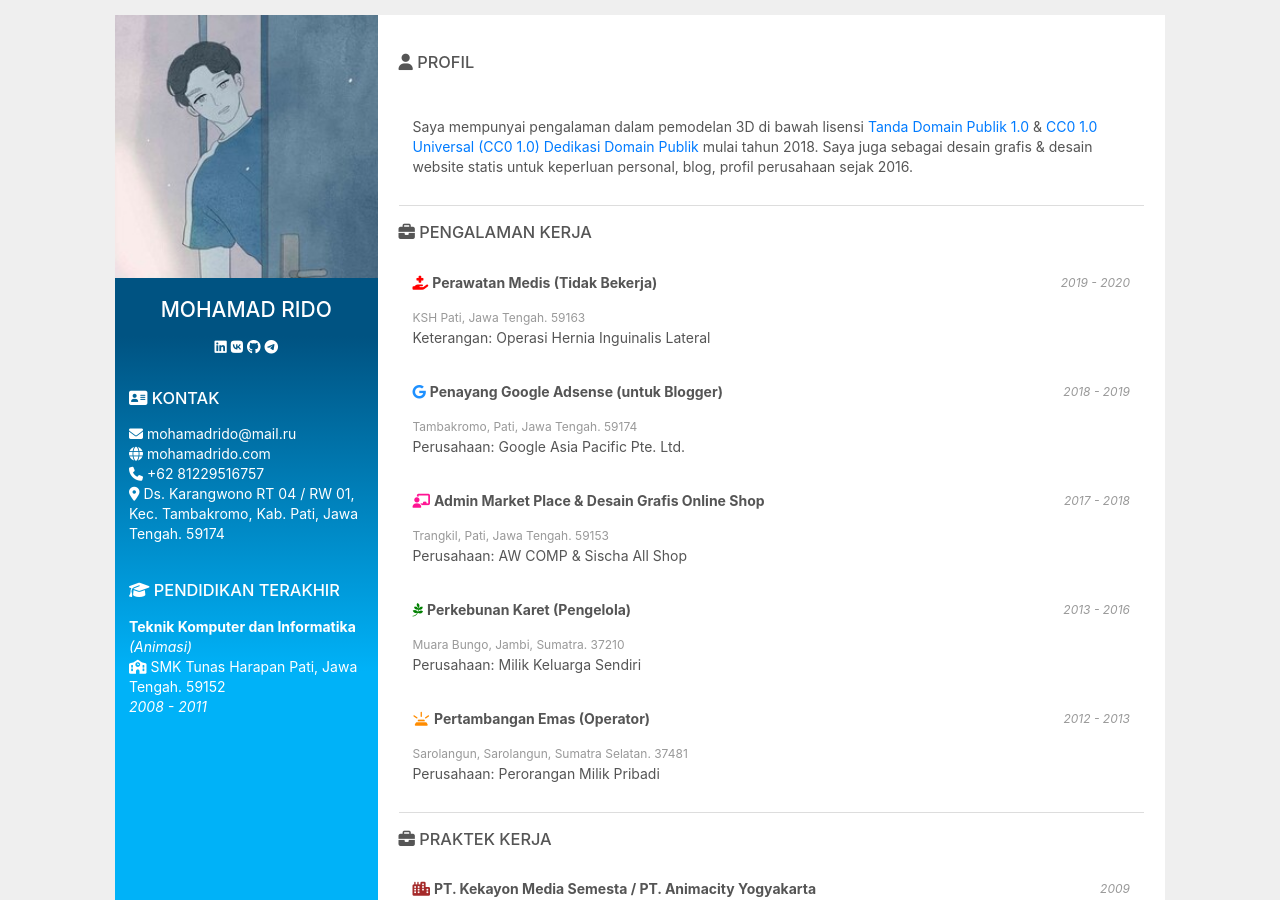
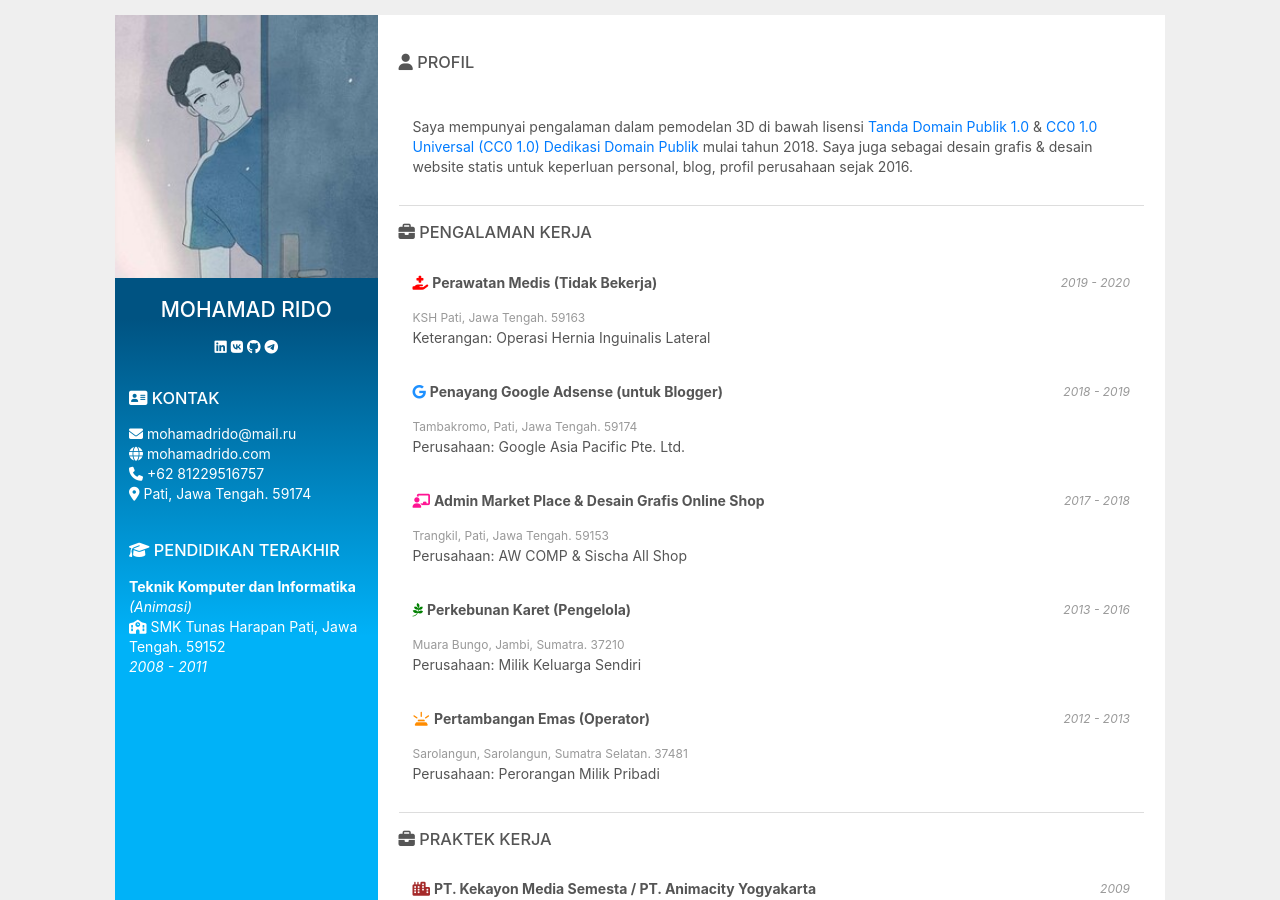
Before and after one commit to j5sacolasembalagens-pixel/xkhujztrbowverbtqv9mmmgnutuqjjakzdfafbwww, a Jekyll site: the page built from id.html, in a window 1280 px wide and 900 px high. Built offline with Jekyll 4.4.1, drawn with Linux system fonts in a browser that asks for light colours; nearby versions of some CDN libraries.

Commit message:
Update id.html

```diff
--- a/id.html
+++ b/id.html
@@ -22,7 +22,7 @@
     <i class="fa fa-envelope"></i> mohamadrido@mail.ru<br/>
     <i class="fa fa-globe"></i> <a href="https://mohamadrido.com">mohamadrido.com</a><br/>
     <i class="fa fa-phone"></i> +62 81229516757<br/>
-    <i class="fa-solid fa-location-dot"></i> Ds. Karangwono RT 04 / RW 01, Kec. Tambakromo, Kab. Pati, Jawa Tengah. 59174
+    <i class="fa-solid fa-location-dot"></i> Pati, Jawa Tengah. 59174
     </div>
     <br/>
     <h3><i class="fa-solid fa-graduation-cap"></i> PENDIDIKAN TERAKHIR</h3>
```
